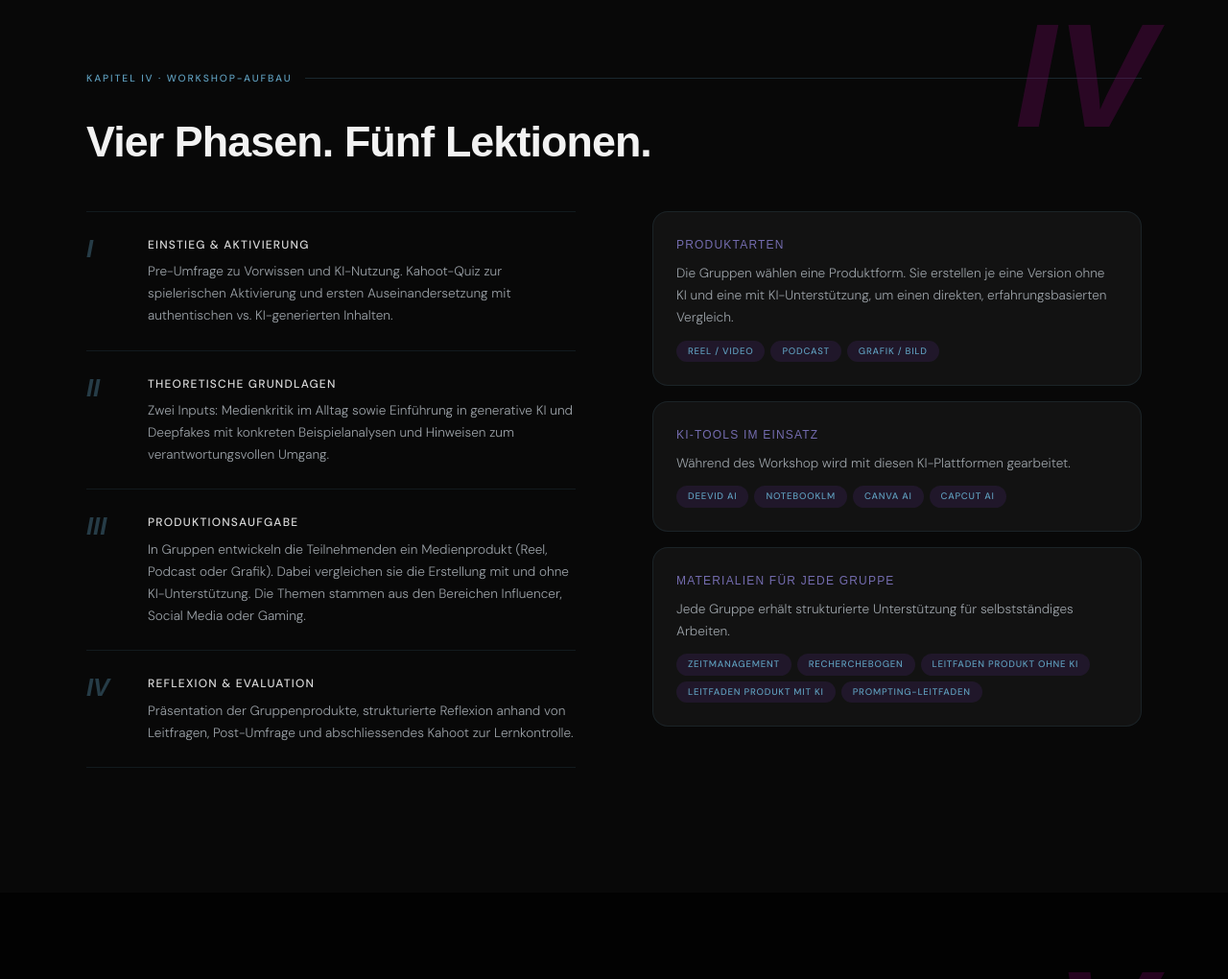
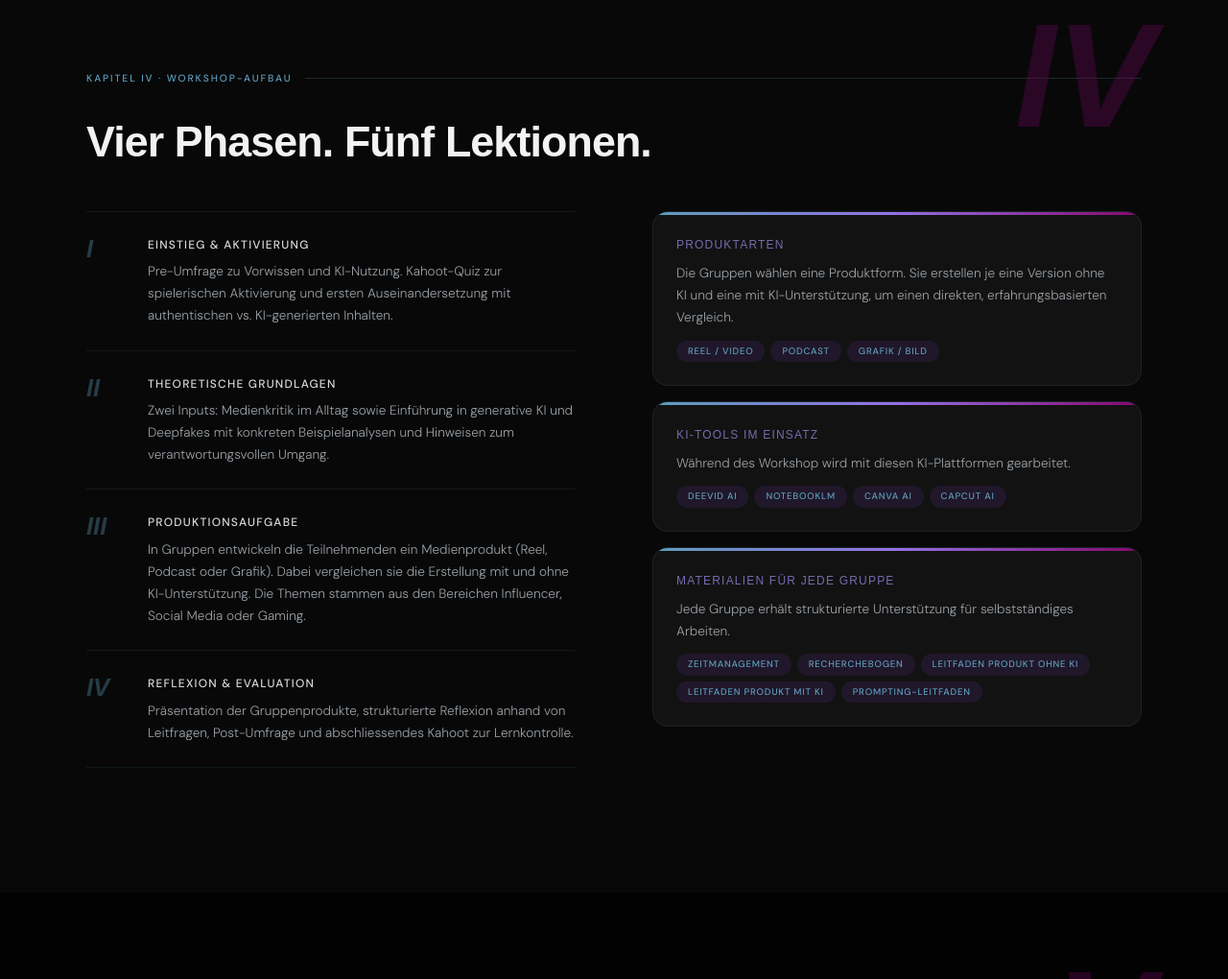
Before and after one commit to car0resta/bachelorweliketojudge, a plain HTML site: page index.html in a window 1280 px wide. Shown: the part 3514-4534 px from the top of the page at 96% size. Drawn offline with Linux system fonts and the light colour scheme; a web font is replaced by a local one.

Commit message:
linien angepasst

```diff
--- a/index.html
+++ b/index.html
@@ -169,7 +169,8 @@ h1,h2,h3,h4,h5,h6,.h1,.h2,.h3,.h4,.hero-h1,.sec-h2,.nav-logo,.chap-bg,.stat-num,
 .ph-title{font-size:.75rem;font-weight:500;letter-spacing:.1em;text-transform:uppercase;color:var(--paper-dim);margin-bottom:6px;}
 .ph-text{font-size:.85rem;color:var(--muted);line-height:1.7;}
 .phase-cards{display:flex;flex-direction:column;gap:16px;}
-.ph-card{background:var(--ink3);border:1px solid var(--rule-light);border-radius:16px;padding:24px;transition:border-color .3s;}
+.ph-card{background:var(--ink3);border:1px solid var(--rule-light);border-radius:16px;padding:24px;position:relative;overflow:hidden;transition:border-color .3s;}
+.ph-card::before{content:'';position:absolute;top:0;left:0;right:0;height:3px;background:linear-gradient(90deg,var(--az1),var(--az2),var(--mag));}
 .ph-card:hover{border-color:rgba(155,123,206,.35);}
 .ph-card h4{font-size:.75rem;font-weight:500;letter-spacing:.1em;text-transform:uppercase;color:var(--v5);margin-bottom:8px;}
 .ph-card p{font-size:.85rem;color:var(--muted);line-height:1.7;}
```
